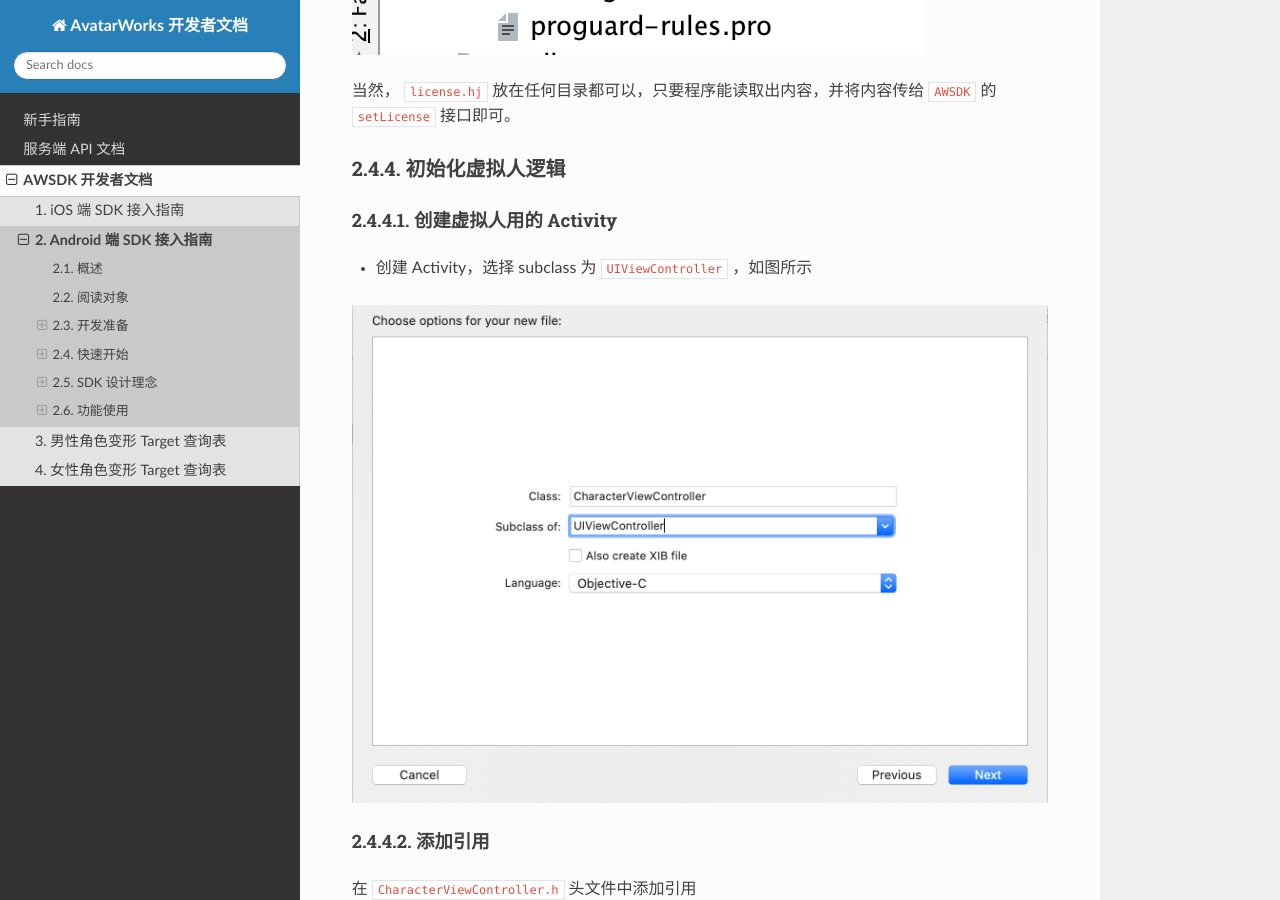
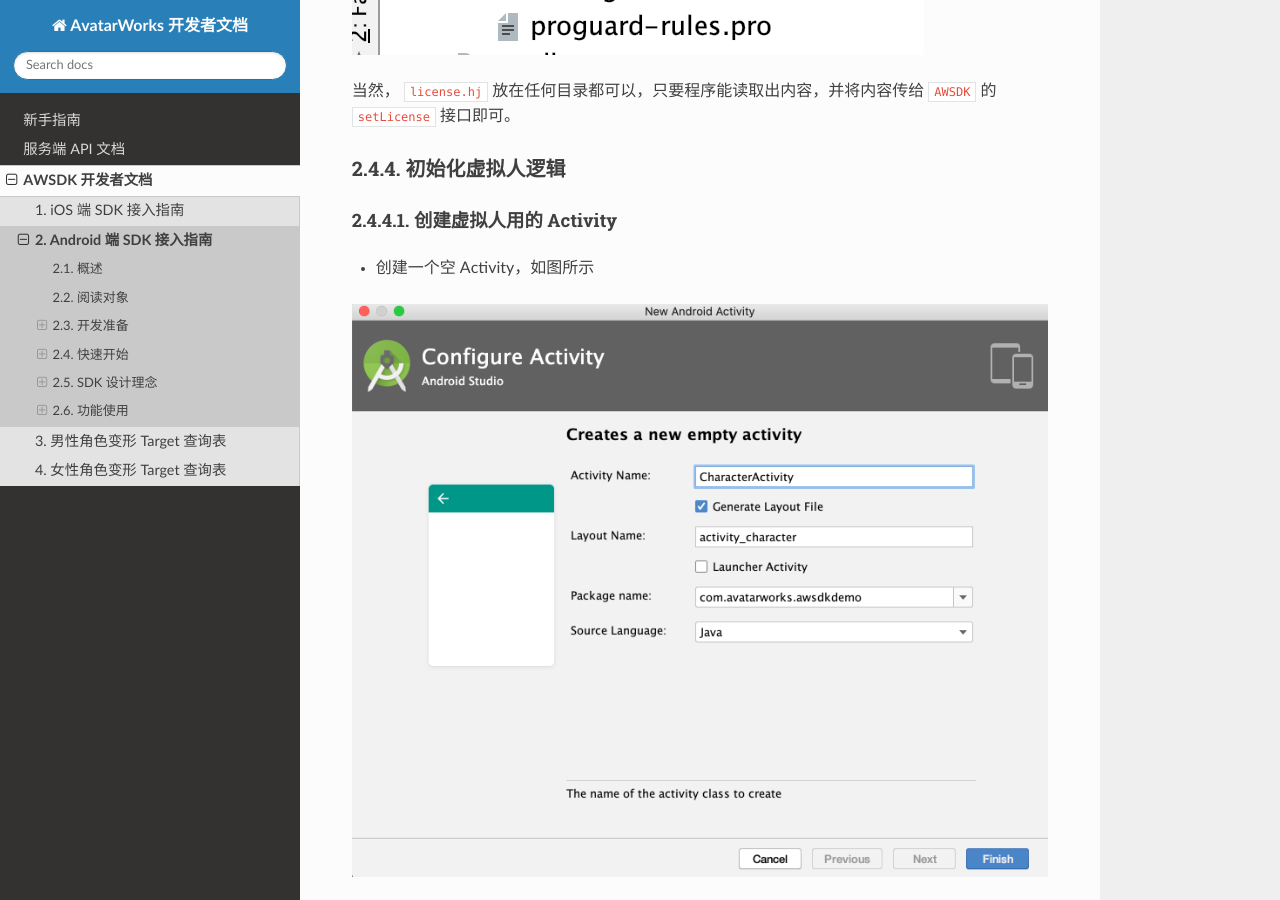
Before and after one commit to avatarworks/doc, a Sphinx documentation site: the page built from source/awsdk/android.rst, in a window 1280 px wide and 900 px high, scrolled down 3929 px. Built offline with Sphinx 7.4.7 and the Read the Docs theme 2.0.0, drawn with Linux system fonts in a browser that asks for light colours.

Commit message:
Update android.rst

```diff
--- a/source/awsdk/android.rst
+++ b/source/awsdk/android.rst
@@ -126,9 +126,9 @@
 
 创建虚拟人用的 Activity
 ^^^^^^^^
-- 创建 Activity，选择 subclass 为 ``UIViewController`` ，如图所示
+- 创建一个空 Activity，如图所示
 
-.. image:: /_static/img/xcode_create_viewcontroller.png
+.. image:: /_static/img/awsdk_create_activity.png
 
 添加引用
 ^^^^^^^^
```
